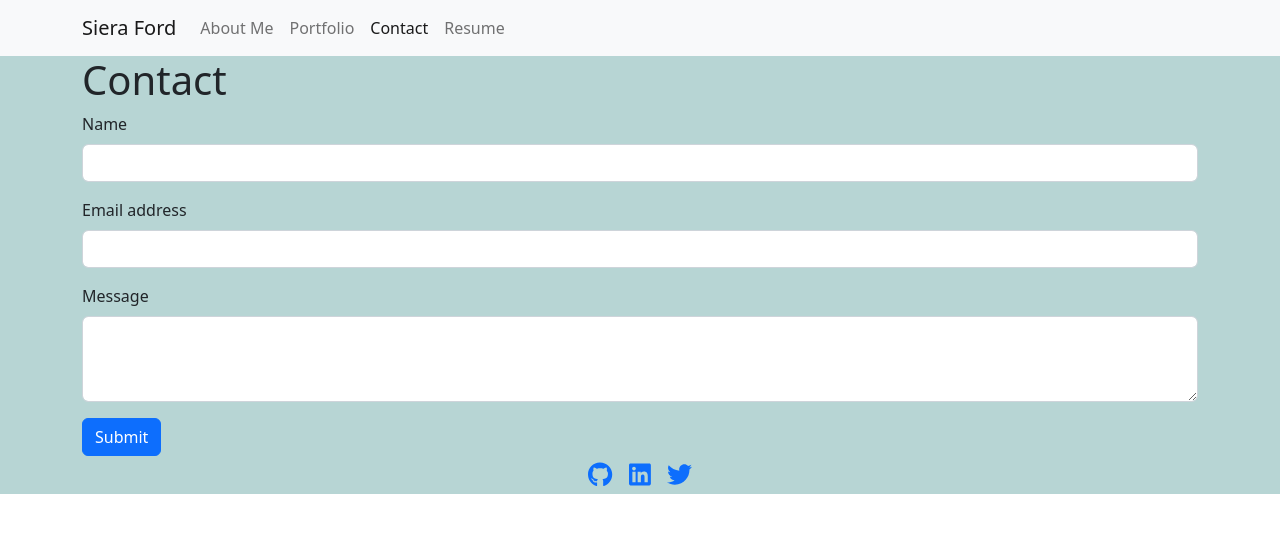
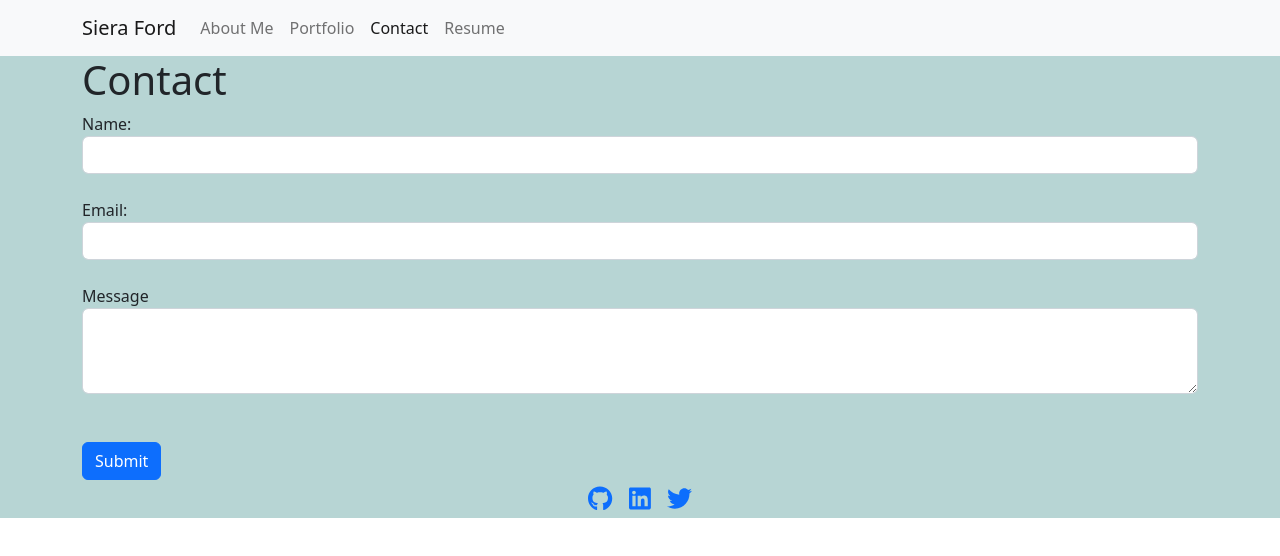
Before and after one commit to sieraford/react-portfolio-siera, a React (Create React App) app in the folder my-app/: page /contact in a window 1280 px wide. Shown: the top 556 px of the page. Built offline with nearby package versions, Linux system fonts and the light colour scheme.

Commit message:
update about me and resume pages and add contact page validation

```diff
--- a/my-app/src/App.css
+++ b/my-app/src/App.css
@@ -92,3 +92,7 @@
  .active {
   font-weight: bold;
 }
+
+.headshot {
+  width: 75px;
+}
--- a/my-app/src/pages/AboutMe.js
+++ b/my-app/src/pages/AboutMe.js
@@ -1,10 +1,12 @@
 import React, { useState } from 'react';
+import HeadshotImage from '../headshot.png'
 
 function AboutMe() {
 
   return (
     <div>
       <h1>About Me</h1>
+      <img className="headshot" src={HeadshotImage} alt="headshot"></img>
       <p>I'm currently enrolled in the UCLA Extension Full Stack Web Development Coding Bootcamp, where I'm learning the fundamentals of full stack web development. I'm passionate about solving problems and I take a customer centric approach to building software. I graduated with a degree in Mathematics/ Economics and have worked in the tech industry as a Quality Assurance Engineer for the past 6 years. The technologies I have experience working with are HTML, CSS, Javascript, React, SQL, Node, Cypress, Ruby and GraphQL.</p>
     </div>
   );
--- a/my-app/src/pages/Contact.js
+++ b/my-app/src/pages/Contact.js
@@ -1,31 +1,101 @@
-import React, { useState } from 'react';
-import Form from 'react-bootstrap/Form';
-import Button from 'react-bootstrap/Button';
+import React from 'react';
 
-function Contact() {
+export default class ContactMe extends React.Component {
+  constructor(props) {
+    super(props);
 
-  return (
-  <div>
-    <h1>Contact</h1>
-    <Form>
-      <Form.Group className="mb-3" controlId="formName">
-        <Form.Label>Name</Form.Label>
-        <Form.Control type="text" />
-      </Form.Group>
-      <Form.Group className="mb-3" controlId="formEmail">
-        <Form.Label>Email address</Form.Label>
-        <Form.Control type="email" />
-      </Form.Group>
-      <Form.Group className="mb-3" controlId="formMessage">
-        <Form.Label>Message</Form.Label>
-        <Form.Control as="textarea" rows={3} />
-      </Form.Group>
-      <Button variant="primary" type="submit">
-        Submit
-      </Button>
-    </Form>
-  </div>
-  );
+    this.state = {
+      name: "",
+      email: "",
+      message: "",
+      alertName: "",
+      alertEmail: "",
+      alertMessage: "",
+    }
+  }
+
+  handleOnBlurName(event) {
+    var name        = event.target.value;
+    var alertName = "";
+
+    if(!name) {
+      alertName = "Required field";
+    }
+
+    this.setState({
+      name: name,
+      alertName: alertName
+    });
+  }
+
+  handleOnBlurEmail(event) {
+    var email        = event.target.value;
+    var alertEmail = "";
+    const re = /\S+@\S+\.\S+/;
+
+    if(!email) {
+      alertEmail = "Required field";
+    } else {
+      const validEmail = re.test(email)
+      if(!validEmail) {
+        alertEmail = "Invalid email";
+      }
+    }
+
+    this.setState({
+      email: email,
+      alertEmail: alertEmail
+    });
+  }
+
+  handleOnBlurMessage(event) {
+    var message        = event.target.value;
+    var alertMessage = "";
+
+    if(!message) {
+      alertMessage = "Required field";
+    }
+
+    this.setState({
+      message: message,
+      alertMessage: alertMessage
+    });
+  }
+
+  render() {
+    return (
+      <div>
+        <h1>Contact</h1>
+        <div className="form-group">
+          <label for="nameField">
+            Name:
+          </label>
+          <input
+            type="text"
+            onBlur={this.handleOnBlurName.bind(this)}
+            className="form-control"
+            id="nameField"
+          />
+          {this.state.alertName}
+          <br/>
+          <label for="nameField">
+            Email:
+          </label>
+          <input
+            type="email"
+            onBlur={this.handleOnBlurEmail.bind(this)}
+            className="form-control"
+            id="emailField"
+          />
+          {this.state.alertEmail}
+          <br/>
+          <label for="messageField">Message</label>
+          <textarea className="form-control" id="messageField" rows="3" onBlur={this.handleOnBlurMessage.bind(this)}></textarea>
+          {this.state.alertMessage}
+          <br/>
+          <button type="submit" class="btn btn-primary mt-4">Submit</button>
+        </div>
+      </div>
+    );
+  }
 }
-
-export default Contact;
--- a/my-app/src/pages/Resume.js
+++ b/my-app/src/pages/Resume.js
@@ -1,10 +1,12 @@
 import React, { useState } from 'react';
 
 function Resume() {
+  const [input, setInput] = useState('');
 
   return (
     <div>
       <h1>Resume</h1>
+      <a href='/somefile.txt' download>Click to download</a>
       <ul>
         <li>JavaScript</li>
         <li>HTML</li>
```
Also changed, not shown: my-app/src/headshot.png (added).
